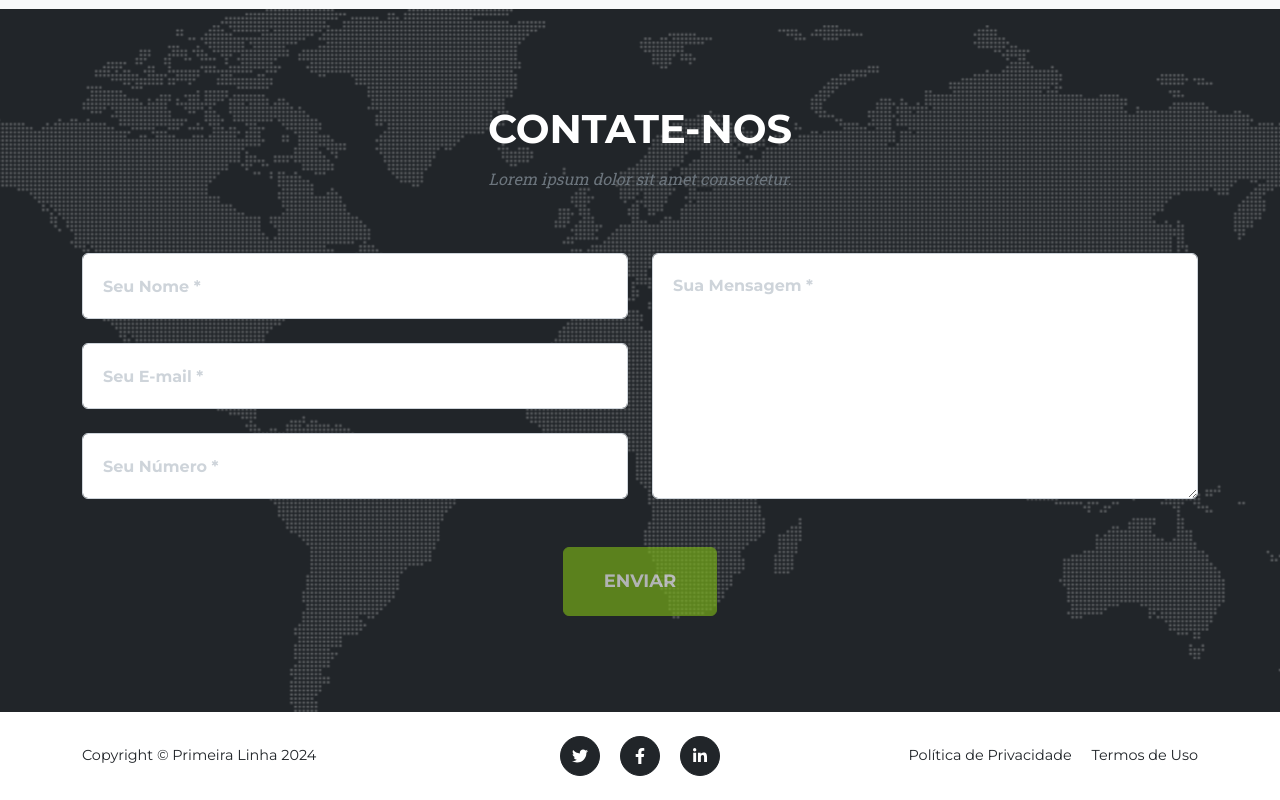
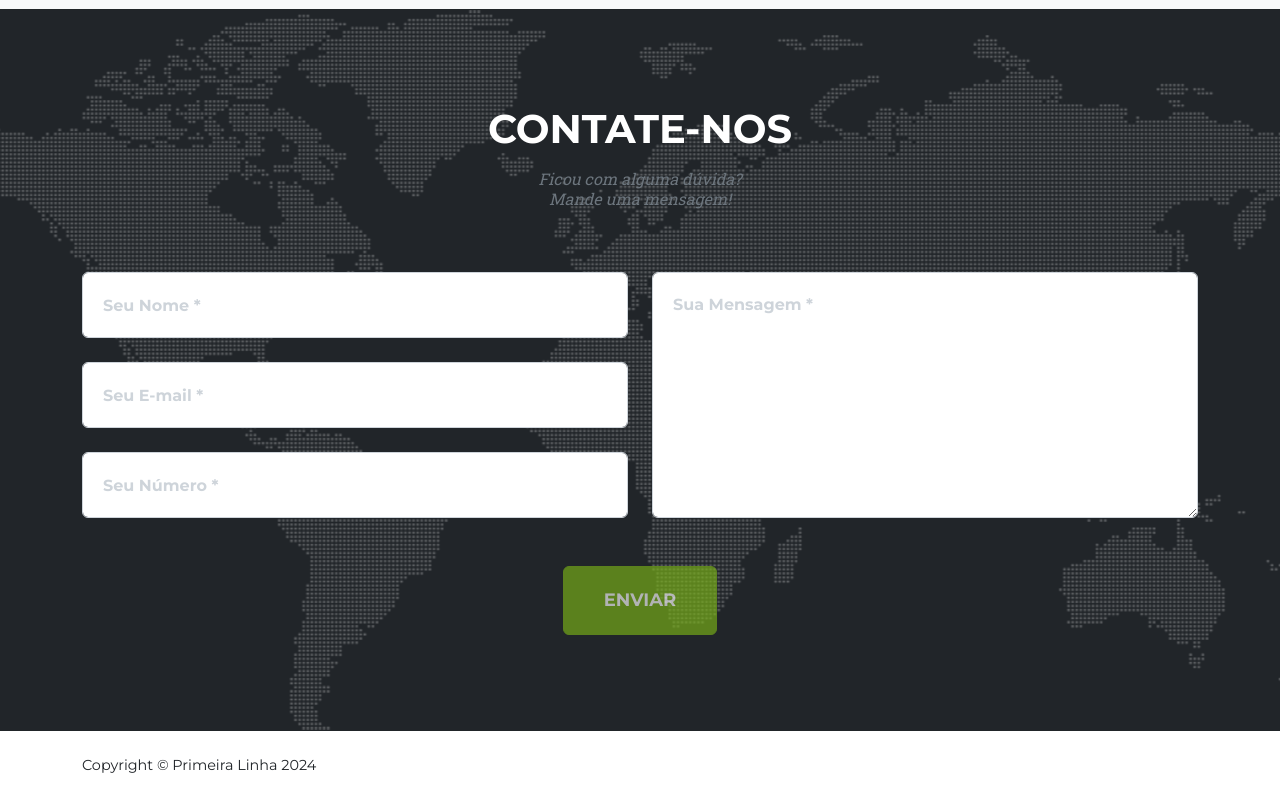
Before and after one commit to marjorymell/certificadora.github.io, a website: page index.html in a window 1280 px wide. Shown: the part 5513-6313 px from the top of the page. Drawn offline with nearby package versions, Linux system fonts and the light colour scheme.

Commit message:
fix: remove unnecessary buttons

```diff
--- a/index.html
+++ b/index.html
@@ -494,7 +494,9 @@
         <div class="text-center">
           <h2 class="section-heading text-uppercase">Contate-nos</h2>
           <h3 class="section-subheading text-muted">
-            Lorem ipsum dolor sit amet consectetur.
+            Ficou com alguma dúvida?
+            <br />
+            Mande uma mensagem!
           </h3>
         </div>
 
@@ -594,34 +596,6 @@
         <div class="row align-items-center">
           <div class="col-lg-4 text-lg-start">
             Copyright &copy; Primeira Linha 2024
-          </div>
-          <div class="col-lg-4 my-3 my-lg-0">
-            <a
-              class="btn btn-dark btn-social mx-2"
-              href="#!"
-              aria-label="Twitter"
-              ><i class="fab fa-twitter"></i
-            ></a>
-            <a
-              class="btn btn-dark btn-social mx-2"
-              href="#!"
-              aria-label="Facebook"
-              ><i class="fab fa-facebook-f"></i
-            ></a>
-            <a
-              class="btn btn-dark btn-social mx-2"
-              href="#!"
-              aria-label="LinkedIn"
-              ><i class="fab fa-linkedin-in"></i
-            ></a>
-          </div>
-          <div class="col-lg-4 text-lg-end">
-            <a class="link-dark text-decoration-none me-3" href="#!"
-              >Política de Privacidade</a
-            >
-            <a class="link-dark text-decoration-none" href="#!"
-              >Termos de Uso</a
-            >
           </div>
         </div>
       </div>
```
